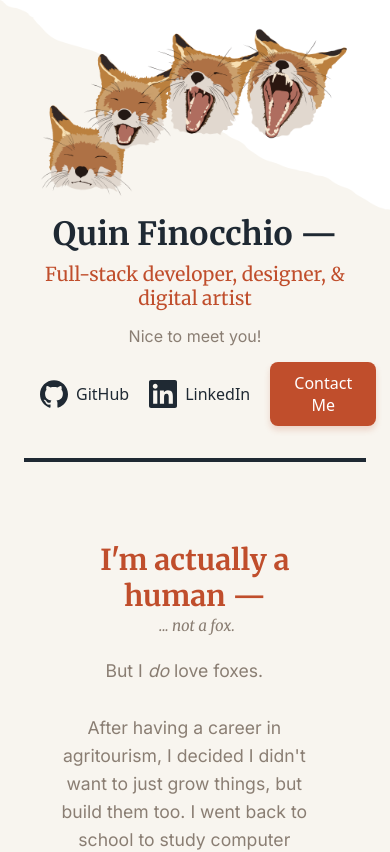
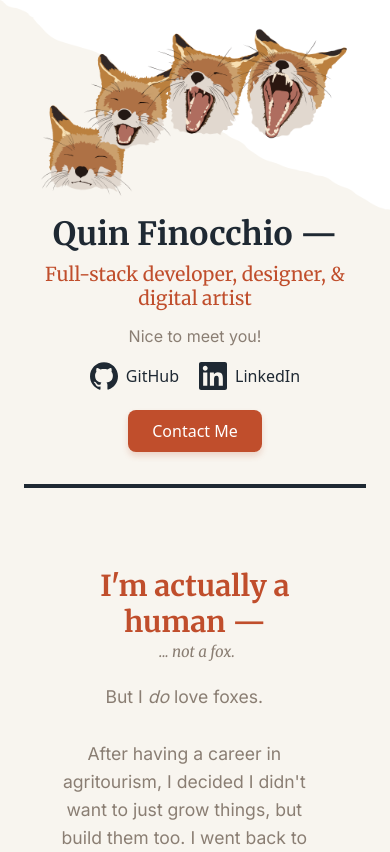
Before and after one commit to SpaceJamDVD/portfolio, a React (Vite) app: page / in a window 390 px wide. Shown: the top 852 px of the page. Built offline with nearby package versions, Linux system fonts and the light colour scheme.

Commit message:
fix mobile bug

```diff
--- a/src/features/portfolio/components/Hero/Hero.module.css
+++ b/src/features/portfolio/components/Hero/Hero.module.css
@@ -102,6 +102,11 @@
     text-align: center;
   }
 
+  .heroLinks {
+    justify-content: center;
+    flex-wrap: wrap;
+  }
+
   .heroArt {
     width: 100%;
     margin-left: 0;
```
